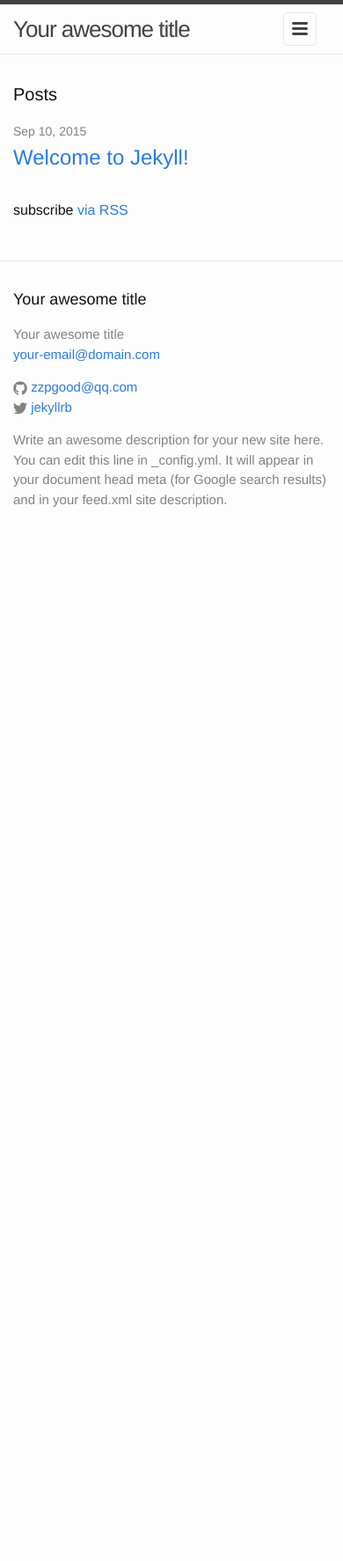
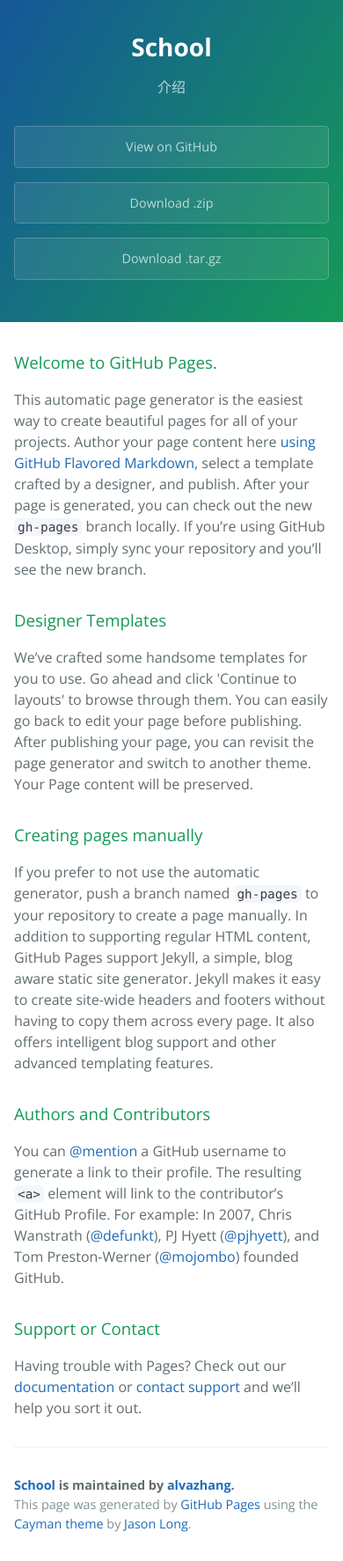
Before and after one commit to alvazhang/School, a Jekyll site: the page index.html, which Jekyll copies as it is, in a window 390 px wide. Shown: the whole page at 88% size. Built offline with Jekyll 4.4.1, drawn with Linux system fonts in a browser that asks for light colours; before the commit the page ends 900 px from its top, so only the background shows below that.

Commit message:
Create gh-pages branch via GitHub

```diff
--- a/index.html
+++ b/index.html
@@ -1,23 +1,57 @@
----
-layout: default
----
+<!DOCTYPE html>
+<html lang="en-us">
+  <head>
+    <meta charset="UTF-8">
+    <title>School by alvazhang</title>
+    <meta name="viewport" content="width=device-width, initial-scale=1">
+    <link rel="stylesheet" type="text/css" href="stylesheets/normalize.css" media="screen">
+    <link href='https://fonts.googleapis.com/css?family=Open+Sans:400,700' rel='stylesheet' type='text/css'>
+    <link rel="stylesheet" type="text/css" href="stylesheets/stylesheet.css" media="screen">
+    <link rel="stylesheet" type="text/css" href="stylesheets/github-light.css" media="screen">
+  </head>
+  <body>
+    <section class="page-header">
+      <h1 class="project-name">School</h1>
+      <h2 class="project-tagline">介绍</h2>
+      <a href="https://github.com/alvazhang/School" class="btn">View on GitHub</a>
+      <a href="https://github.com/alvazhang/School/zipball/master" class="btn">Download .zip</a>
+      <a href="https://github.com/alvazhang/School/tarball/master" class="btn">Download .tar.gz</a>
+    </section>
 
-<div class="home">
+    <section class="main-content">
+      <h3>
+<a id="welcome-to-github-pages" class="anchor" href="#welcome-to-github-pages" aria-hidden="true"><span class="octicon octicon-link"></span></a>Welcome to GitHub Pages.</h3>
 
-  <h1 class="page-heading">Posts</h1>
+<p>This automatic page generator is the easiest way to create beautiful pages for all of your projects. Author your page content here <a href="https://guides.github.com/features/mastering-markdown/">using GitHub Flavored Markdown</a>, select a template crafted by a designer, and publish. After your page is generated, you can check out the new <code>gh-pages</code> branch locally. If you’re using GitHub Desktop, simply sync your repository and you’ll see the new branch.</p>
 
-  <ul class="post-list">
-    {% for post in site.posts %}
-      <li>
-        <span class="post-meta">{{ post.date | date: "%b %-d, %Y" }}</span>
+<h3>
+<a id="designer-templates" class="anchor" href="#designer-templates" aria-hidden="true"><span class="octicon octicon-link"></span></a>Designer Templates</h3>
 
-        <h2>
-          <a class="post-link" href="{{ post.url | prepend: site.baseurl }}">{{ post.title }}</a>
-        </h2>
-      </li>
-    {% endfor %}
-  </ul>
+<p>We’ve crafted some handsome templates for you to use. Go ahead and click 'Continue to layouts' to browse through them. You can easily go back to edit your page before publishing. After publishing your page, you can revisit the page generator and switch to another theme. Your Page content will be preserved.</p>
 
-  <p class="rss-subscribe">subscribe <a href="{{ "/feed.xml" | prepend: site.baseurl }}">via RSS</a></p>
+<h3>
+<a id="creating-pages-manually" class="anchor" href="#creating-pages-manually" aria-hidden="true"><span class="octicon octicon-link"></span></a>Creating pages manually</h3>
 
-</div>
+<p>If you prefer to not use the automatic generator, push a branch named <code>gh-pages</code> to your repository to create a page manually. In addition to supporting regular HTML content, GitHub Pages support Jekyll, a simple, blog aware static site generator. Jekyll makes it easy to create site-wide headers and footers without having to copy them across every page. It also offers intelligent blog support and other advanced templating features.</p>
+
+<h3>
+<a id="authors-and-contributors" class="anchor" href="#authors-and-contributors" aria-hidden="true"><span class="octicon octicon-link"></span></a>Authors and Contributors</h3>
+
+<p>You can <a href="https://github.com/blog/821" class="user-mention">@mention</a> a GitHub username to generate a link to their profile. The resulting <code>&lt;a&gt;</code> element will link to the contributor’s GitHub Profile. For example: In 2007, Chris Wanstrath (<a href="https://github.com/defunkt" class="user-mention">@defunkt</a>), PJ Hyett (<a href="https://github.com/pjhyett" class="user-mention">@pjhyett</a>), and Tom Preston-Werner (<a href="https://github.com/mojombo" class="user-mention">@mojombo</a>) founded GitHub.</p>
+
+<h3>
+<a id="support-or-contact" class="anchor" href="#support-or-contact" aria-hidden="true"><span class="octicon octicon-link"></span></a>Support or Contact</h3>
+
+<p>Having trouble with Pages? Check out our <a href="https://help.github.com/pages">documentation</a> or <a href="https://github.com/contact">contact support</a> and we’ll help you sort it out.</p>
+
+      <footer class="site-footer">
+        <span class="site-footer-owner"><a href="https://github.com/alvazhang/School">School</a> is maintained by <a href="https://github.com/alvazhang">alvazhang</a>.</span>
+
+        <span class="site-footer-credits">This page was generated by <a href="https://pages.github.com">GitHub Pages</a> using the <a href="https://github.com/jasonlong/cayman-theme">Cayman theme</a> by <a href="https://twitter.com/jasonlong">Jason Long</a>.</span>
+      </footer>
+
+    </section>
+
+
+  </body>
+</html>
--- /dev/null
+++ b/stylesheets/github-light.css
@@ -0,0 +1,115 @@
+/*
+   Copyright 2014 GitHub Inc.
+
+   Licensed under the Apache License, Version 2.0 (the "License");
+   you may not use this file except in compliance with the License.
+   You may obtain a copy of the License at
+
+       http://www.apache.org/licenses/LICENSE-2.0
+
+   Unless required by applicable law or agreed to in writing, software
+   distributed under the License is distributed on an "AS IS" BASIS,
+   WITHOUT WARRANTIES OR CONDITIONS OF ANY KIND, either express or implied.
+   See the License for the specific language governing permissions and
+   limitations under the License.
+
+*/
+
+.pl-c /* comment */ {
+  color: #969896;
+}
+
+.pl-c1      /* constant, markup.raw, meta.diff.header, meta.module-reference, meta.property-name, support, support.constant, support.variable, variable.other.constant */,
+.pl-s .pl-v /* string variable */ {
+  color: #0086b3;
+}
+
+.pl-e  /* entity */,
+.pl-en /* entity.name */ {
+  color: #795da3;
+}
+
+.pl-s .pl-s1 /* string source */,
+.pl-smi      /* storage.modifier.import, storage.modifier.package, storage.type.java, variable.other, variable.parameter.function */ {
+  color: #333;
+}
+
+.pl-ent /* entity.name.tag */ {
+  color: #63a35c;
+}
+
+.pl-k /* keyword, storage, storage.type */ {
+  color: #a71d5d;
+}
+
+.pl-pds              /* punctuation.definition.string, string.regexp.character-class */,
+.pl-s                /* string */,
+.pl-s .pl-pse .pl-s1 /* string punctuation.section.embedded source */,
+.pl-sr               /* string.regexp */,
+.pl-sr .pl-cce       /* string.regexp constant.character.escape */,
+.pl-sr .pl-sra       /* string.regexp string.regexp.arbitrary-repitition */,
+.pl-sr .pl-sre       /* string.regexp source.ruby.embedded */ {
+  color: #183691;
+}
+
+.pl-v /* variable */ {
+  color: #ed6a43;
+}
+
+.pl-id /* invalid.deprecated */ {
+  color: #b52a1d;
+}
+
+.pl-ii /* invalid.illegal */ {
+  background-color: #b52a1d;
+  color: #f8f8f8;
+}
+
+.pl-sr .pl-cce /* string.regexp constant.character.escape */ {
+  color: #63a35c;
+  font-weight: bold;
+}
+
+.pl-ml /* markup.list */ {
+  color: #693a17;
+}
+
+.pl-mh        /* markup.heading */,
+.pl-mh .pl-en /* markup.heading entity.name */,
+.pl-ms        /* meta.separator */ {
+  color: #1d3e81;
+  font-weight: bold;
+}
+
+.pl-mq /* markup.quote */ {
+  color: #008080;
+}
+
+.pl-mi /* markup.italic */ {
+  color: #333;
+  font-style: italic;
+}
+
+.pl-mb /* markup.bold */ {
+  color: #333;
+  font-weight: bold;
+}
+
+.pl-md /* markup.deleted, meta.diff.header.from-file */ {
+  background-color: #ffecec;
+  color: #bd2c00;
+}
+
+.pl-mi1 /* markup.inserted, meta.diff.header.to-file */ {
+  background-color: #eaffea;
+  color: #55a532;
+}
+
+.pl-mdr /* meta.diff.range */ {
+  color: #795da3;
+  font-weight: bold;
+}
+
+.pl-mo /* meta.output */ {
+  color: #1d3e81;
+}
--- /dev/null
+++ b/stylesheets/stylesheet.css
@@ -0,0 +1,245 @@
+* {
+  box-sizing: border-box; }
+
+body {
+  padding: 0;
+  margin: 0;
+  font-family: "Open Sans", "Helvetica Neue", Helvetica, Arial, sans-serif;
+  font-size: 16px;
+  line-height: 1.5;
+  color: #606c71; }
+
+a {
+  color: #1e6bb8;
+  text-decoration: none; }
+  a:hover {
+    text-decoration: underline; }
+
+.btn {
+  display: inline-block;
+  margin-bottom: 1rem;
+  color: rgba(255, 255, 255, 0.7);
+  background-color: rgba(255, 255, 255, 0.08);
+  border-color: rgba(255, 255, 255, 0.2);
+  border-style: solid;
+  border-width: 1px;
+  border-radius: 0.3rem;
+  transition: color 0.2s, background-color 0.2s, border-color 0.2s; }
+  .btn + .btn {
+    margin-left: 1rem; }
+
+.btn:hover {
+  color: rgba(255, 255, 255, 0.8);
+  text-decoration: none;
+  background-color: rgba(255, 255, 255, 0.2);
+  border-color: rgba(255, 255, 255, 0.3); }
+
+@media screen and (min-width: 64em) {
+  .btn {
+    padding: 0.75rem 1rem; } }
+
+@media screen and (min-width: 42em) and (max-width: 64em) {
+  .btn {
+    padding: 0.6rem 0.9rem;
+    font-size: 0.9rem; } }
+
+@media screen and (max-width: 42em) {
+  .btn {
+    display: block;
+    width: 100%;
+    padding: 0.75rem;
+    font-size: 0.9rem; }
+    .btn + .btn {
+      margin-top: 1rem;
+      margin-left: 0; } }
+
+.page-header {
+  color: #fff;
+  text-align: center;
+  background-color: #159957;
+  background-image: linear-gradient(120deg, #155799, #159957); }
+
+@media screen and (min-width: 64em) {
+  .page-header {
+    padding: 5rem 6rem; } }
+
+@media screen and (min-width: 42em) and (max-width: 64em) {
+  .page-header {
+    padding: 3rem 4rem; } }
+
+@media screen and (max-width: 42em) {
+  .page-header {
+    padding: 2rem 1rem; } }
+
+.project-name {
+  margin-top: 0;
+  margin-bottom: 0.1rem; }
+
+@media screen and (min-width: 64em) {
+  .project-name {
+    font-size: 3.25rem; } }
+
+@media screen and (min-width: 42em) and (max-width: 64em) {
+  .project-name {
+    font-size: 2.25rem; } }
+
+@media screen and (max-width: 42em) {
+  .project-name {
+    font-size: 1.75rem; } }
+
+.project-tagline {
+  margin-bottom: 2rem;
+  font-weight: normal;
+  opacity: 0.7; }
+
+@media screen and (min-width: 64em) {
+  .project-tagline {
+    font-size: 1.25rem; } }
+
+@media screen and (min-width: 42em) and (max-width: 64em) {
+  .project-tagline {
+    font-size: 1.15rem; } }
+
+@media screen and (max-width: 42em) {
+  .project-tagline {
+    font-size: 1rem; } }
+
+.main-content :first-child {
+  margin-top: 0; }
+.main-content img {
+  max-width: 100%; }
+.main-content h1, .main-content h2, .main-content h3, .main-content h4, .main-content h5, .main-content h6 {
+  margin-top: 2rem;
+  margin-bottom: 1rem;
+  font-weight: normal;
+  color: #159957; }
+.main-content p {
+  margin-bottom: 1em; }
+.main-content code {
+  padding: 2px 4px;
+  font-family: Consolas, "Liberation Mono", Menlo, Courier, monospace;
+  font-size: 0.9rem;
+  color: #383e41;
+  background-color: #f3f6fa;
+  border-radius: 0.3rem; }
+.main-content pre {
+  padding: 0.8rem;
+  margin-top: 0;
+  margin-bottom: 1rem;
+  font: 1rem Consolas, "Liberation Mono", Menlo, Courier, monospace;
+  color: #567482;
+  word-wrap: normal;
+  background-color: #f3f6fa;
+  border: solid 1px #dce6f0;
+  border-radius: 0.3rem; }
+  .main-content pre > code {
+    padding: 0;
+    margin: 0;
+    font-size: 0.9rem;
+    color: #567482;
+    word-break: normal;
+    white-space: pre;
+    background: transparent;
+    border: 0; }
+.main-content .highlight {
+  margin-bottom: 1rem; }
+  .main-content .highlight pre {
+    margin-bottom: 0;
+    word-break: normal; }
+.main-content .highlight pre, .main-content pre {
+  padding: 0.8rem;
+  overflow: auto;
+  font-size: 0.9rem;
+  line-height: 1.45;
+  border-radius: 0.3rem; }
+.main-content pre code, .main-content pre tt {
+  display: inline;
+  max-width: initial;
+  padding: 0;
+  margin: 0;
+  overflow: initial;
+  line-height: inherit;
+  word-wrap: normal;
+  background-color: transparent;
+  border: 0; }
+  .main-content pre code:before, .main-content pre code:after, .main-content pre tt:before, .main-content pre tt:after {
+    content: normal; }
+.main-content ul, .main-content ol {
+  margin-top: 0; }
+.main-content blockquote {
+  padding: 0 1rem;
+  margin-left: 0;
+  color: #819198;
+  border-left: 0.3rem solid #dce6f0; }
+  .main-content blockquote > :first-child {
+    margin-top: 0; }
+  .main-content blockquote > :last-child {
+    margin-bottom: 0; }
+.main-content table {
+  display: block;
+  width: 100%;
+  overflow: auto;
+  word-break: normal;
+  word-break: keep-all; }
+  .main-content table th {
+    font-weight: bold; }
+  .main-content table th, .main-content table td {
+    padding: 0.5rem 1rem;
+    border: 1px solid #e9ebec; }
+.main-content dl {
+  padding: 0; }
+  .main-content dl dt {
+    padding: 0;
+    margin-top: 1rem;
+    font-size: 1rem;
+    font-weight: bold; }
+  .main-content dl dd {
+    padding: 0;
+    margin-bottom: 1rem; }
+.main-content hr {
+  height: 2px;
+  padding: 0;
+  margin: 1rem 0;
+  background-color: #eff0f1;
+  border: 0; }
+
+@media screen and (min-width: 64em) {
+  .main-content {
+    max-width: 64rem;
+    padding: 2rem 6rem;
+    margin: 0 auto;
+    font-size: 1.1rem; } }
+
+@media screen and (min-width: 42em) and (max-width: 64em) {
+  .main-content {
+    padding: 2rem 4rem;
+    font-size: 1.1rem; } }
+
+@media screen and (max-width: 42em) {
+  .main-content {
+    padding: 2rem 1rem;
+    font-size: 1rem; } }
+
+.site-footer {
+  padding-top: 2rem;
+  margin-top: 2rem;
+  border-top: solid 1px #eff0f1; }
+
+.site-footer-owner {
+  display: block;
+  font-weight: bold; }
+
+.site-footer-credits {
+  color: #819198; }
+
+@media screen and (min-width: 64em) {
+  .site-footer {
+    font-size: 1rem; } }
+
+@media screen and (min-width: 42em) and (max-width: 64em) {
+  .site-footer {
+    font-size: 1rem; } }
+
+@media screen and (max-width: 42em) {
+  .site-footer {
+    font-size: 0.9rem; } }
```
Also changed, not shown: params.json (added, +1 -0 lines), stylesheets/normalize.css (added).
